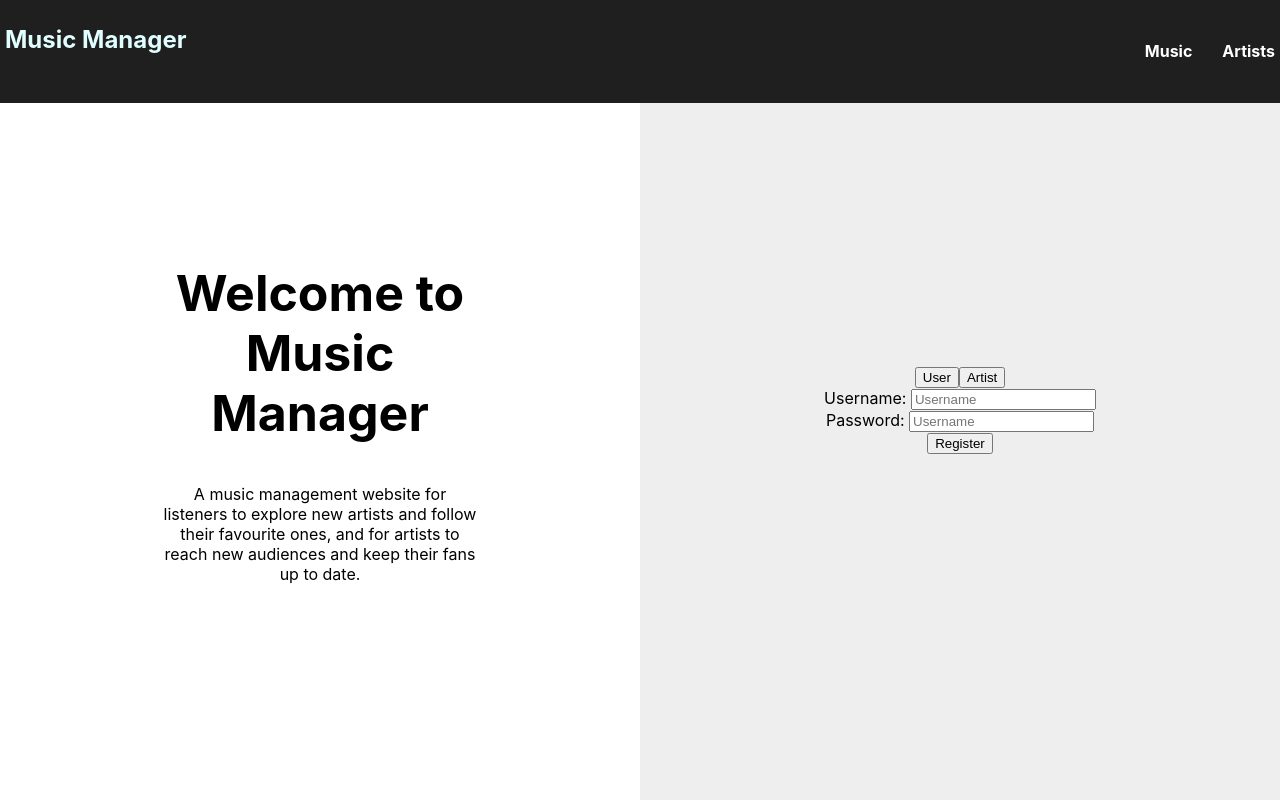
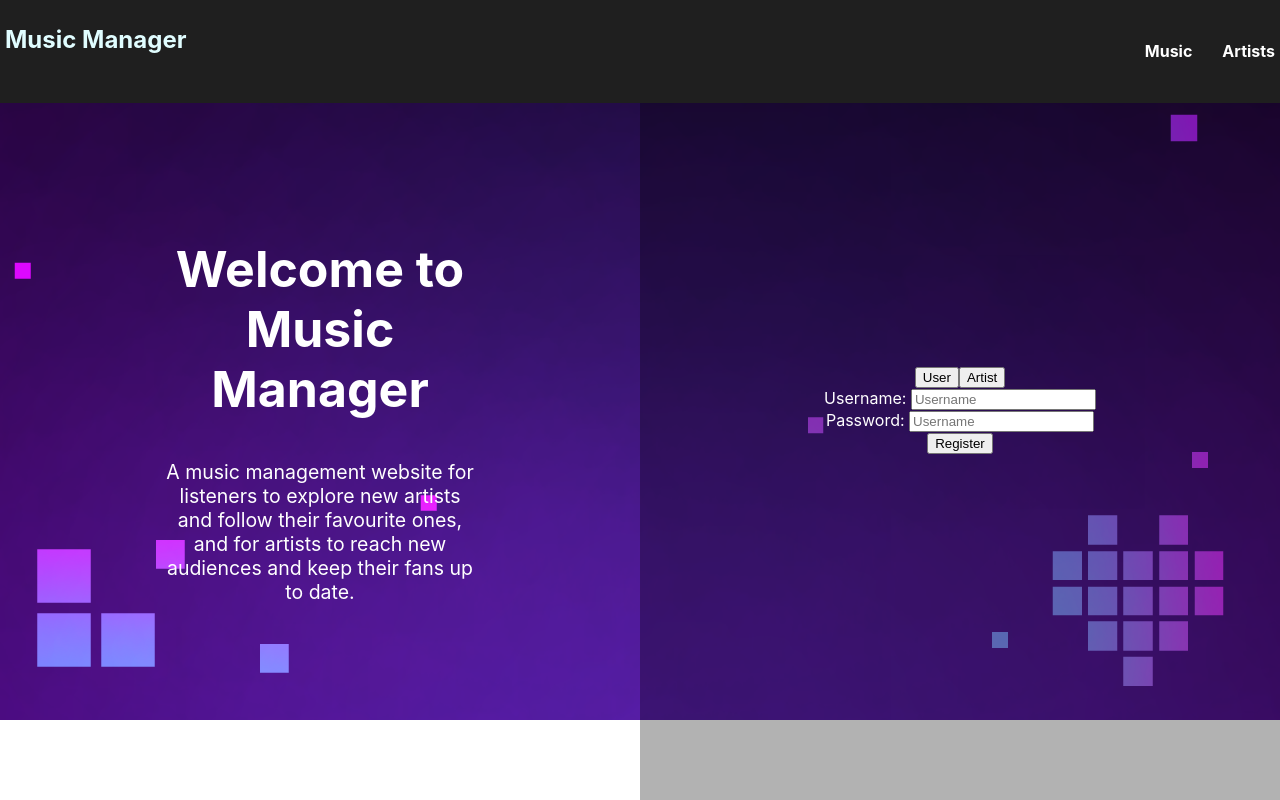
Before and after one commit to liangtam/Melodex, a React (Create React App) app in the folder frontend/: page / in a window 1280 px wide. Built offline with nearby package versions, Linux system fonts and the light colour scheme.

Commit message:
Random css for the Registration page

```diff
--- a/frontend/src/pages/Registration.module.css
+++ b/frontend/src/pages/Registration.module.css
@@ -1,8 +1,24 @@
-.regContainer {
-    background-color: black;
+@keyframes fadeInAnimation {
+    0% {
+        opacity: 0;
+    }
+    100% {
+        opacity: 1;
+     }
 }
 
-.leftBody {
+body {
+    margin: 0;
+    padding: 0;
+    color: white;
+    background-image: url('./images/304_login_bg.png');
+    background-size: cover;
+    background-repeat: no-repeat;
+    background-position: center top;
+    overflow: hidden;
+}
+
+.regContainer .leftBody {
     left: 0;
 
     height: 100%;
@@ -12,16 +28,26 @@
     overflow-x: hidden;
     padding-top: 20px;
 }
+.leftBody .title {
+    animation: fadeInAnimation ease 1s;
+    color: white;
+}
 
-.rightBody {
+p {
+    font-size: 19.5px;
+    animation: fadeInAnimation ease 2s;
+
+}
+.regContainer .rightBody {
     right: 0;
-    background-color: rgb(238, 238, 238);
     height: 100%;
     width: 50%;
     position: fixed;
+    background-color: rgba(0, 0, 0, 0.3);
     top: 0;
     overflow-x: hidden;
     padding-top: 20px;
+    animation: fadeInAnimation ease 1s;
 }
 
 .rightBody .centered .regButtons button:hover{
```
Also changed, not shown: frontend/src/pages/images/304_login_bg.png (added).
